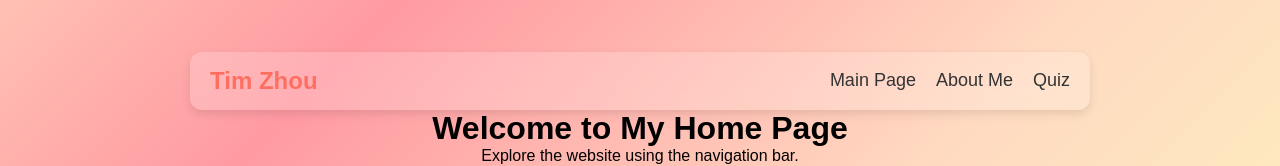
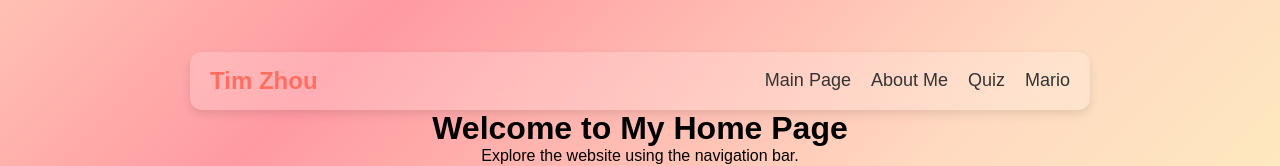
Before and after one commit to ZT-1124/Zt, a plain HTML site: page index.html in a window 1280 px wide. Shown: the part 292-458 px from the top of the page. Drawn offline with Linux system fonts and the light colour scheme.

Commit message:
Update index.html

```diff
--- a/index.html
+++ b/index.html
@@ -84,6 +84,7 @@
             <li><a href="new1.html">Main Page</a></li>
             <li><a href="me.html">About Me</a></li>
             <li><a href="quiz.html">Quiz</a></li>
+            <li><a href="mario.html">Mario</a></li>
         </ul>
     </nav>
 
```
